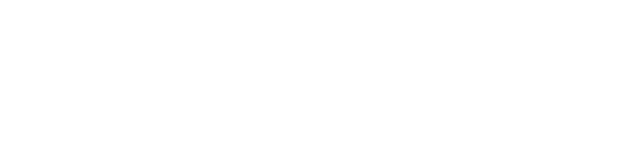
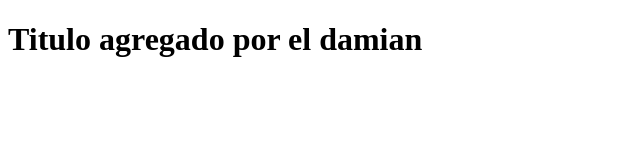
Before and after one commit to Bueribrian/Landing-practica-1, a plain HTML site: page index.html in a window 1280 px wide. Shown: the whole page, without its empty margins (0-640 px from the left). Drawn offline with Linux system fonts and the light colour scheme.

Commit message:
modifique el index damian

```diff
--- a/index.html
+++ b/index.html
@@ -8,7 +8,7 @@
 </head>
 <body>
     <header>
-
+        <h1>Titulo agregado por el damian</h1>
     </header>
     <main>
 
```
